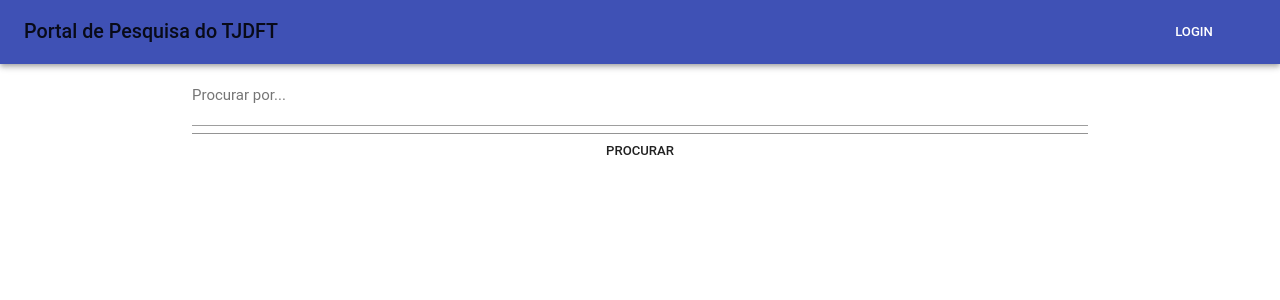
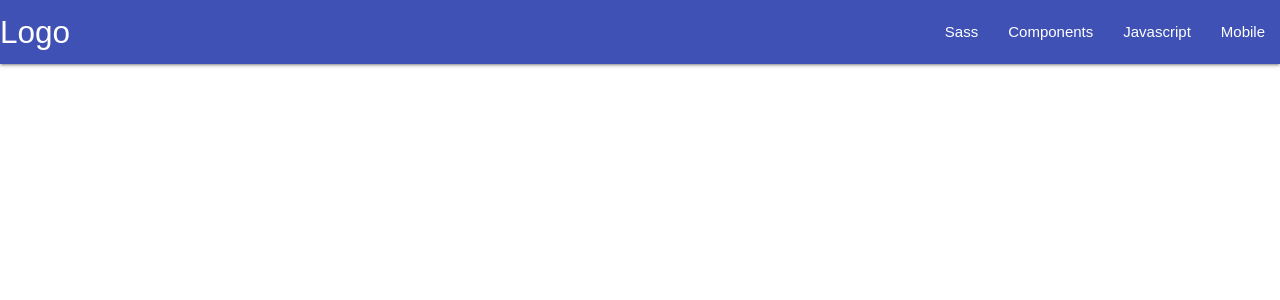
Before and after one commit to cpa-bayarea/pope-front, a React (Create React App) app: page / in a window 1280 px wide. Shown: the top 300 px of the page. Built offline with nearby package versions, Linux system fonts and the light colour scheme; no server answers.

Commit message:
[ADD] Navbar

```diff
--- a/public/index.html
+++ b/public/index.html
@@ -1,5 +1,6 @@
 <!DOCTYPE html>
 <html lang="en">
+
 <head>
   <meta charset="utf-8">
   <meta name="viewport" content="width=device-width, initial-scale=1, shrink-to-fit=no">
@@ -23,6 +24,7 @@
     -->
   <title>Pope</title>
 </head>
+
 <body>
   <noscript>
     Habilite o Javascript!
@@ -38,6 +40,15 @@
       To begin the development, run `npm start` or `yarn start`.
       To create a production bundle, use `npm run build` or `yarn build`.
     -->
+
+  <!-- Script que ativa o sidenav -->
+  <script>
+    document.addEventListener('DOMContentLoaded', function () {
+      var elems = document.querySelectorAll('.sidenav');
+      var instances = M.Sidenav.init(elems);
+    });</script>
+
   <script src="assets/materialize/js/materialize.min.js"></script>
 </body>
+
 </html>
--- a/src/App.js
+++ b/src/App.js
@@ -4,29 +4,13 @@
 
 import './App.css';
 import Routes from './routes/Routes';
+import Navbar from './components/navbar';
 
 class App extends Component {
   render() {
     return (
       <Router>
-        <div className="App">
-          <AppBar position="static">
-            <Toolbar className="Toolbar">
-              <Typography variant="title" color="textPrimary">
-                Portal de Pesquisa do TJDFT
-              </Typography>
-              <Link to="/login" className="LoginBtn">
-                <Button color="inherit">
-                  Login
-                </Button>
-              </Link>
-            </Toolbar>
-          </AppBar>
-
-          <div className="Content">
-            <Routes />
-          </div>
-        </div>
+        <Navbar />
       </Router>
     );
   }
--- /dev/null
+++ b/src/components/navbar.js
@@ -0,0 +1,36 @@
+import React, { Component } from 'react';
+
+
+
+class Navbar extends Component {
+    render() {
+        return (
+            <div>
+                <nav>
+                    <div className="nav-wrapper indigo">
+                        <a href="#!" className="brand-logo">Logo</a>
+                        <a href="#" data-target="mobile-demo" className="sidenav-trigger"><i className="material-icons">menu</i></a>
+                        <ul className="right hide-on-med-and-down">
+                            <li><a href="sass.html">Sass</a></li>
+                            <li><a href="badges.html">Components</a></li>
+                            <li><a href="collapsible.html">Javascript</a></li>
+                            <li><a href="mobile.html">Mobile</a></li>
+                        </ul>
+                    </div>
+                </nav>
+
+                <ul className="sidenav" id="mobile-demo">
+                    <li><a href="sass.html">Sass</a></li>
+                    <li><a href="badges.html">Components</a></li>
+                    <li><a href="collapsible.html">Javascript</a></li>
+                    <li><a href="mobile.html">Mobile</a></li>
+                </ul>
+            </div>
+
+        );
+
+    }
+
+}
+
+export default Navbar;
```
Lines whose indentation alone changed are shown as unchanged.
